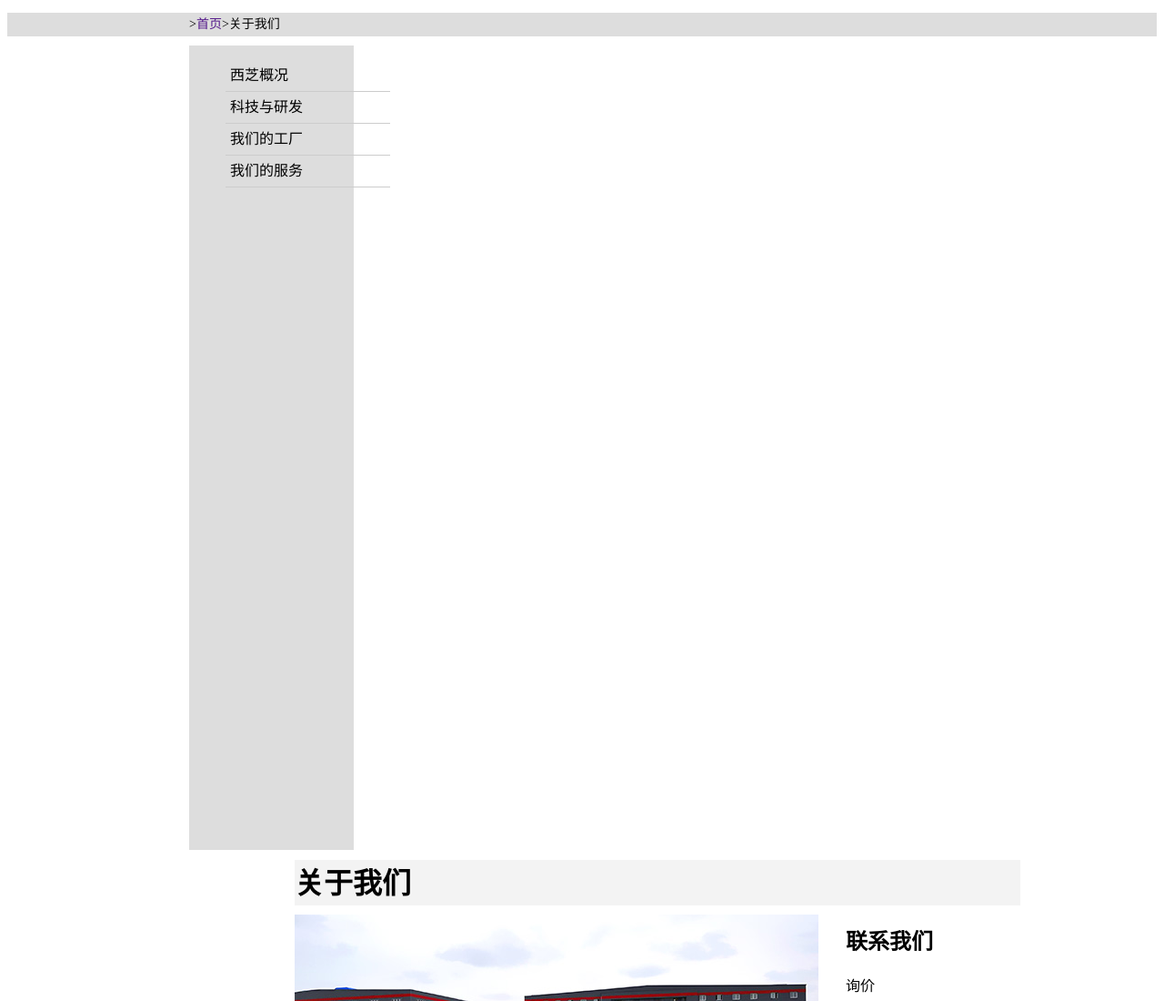
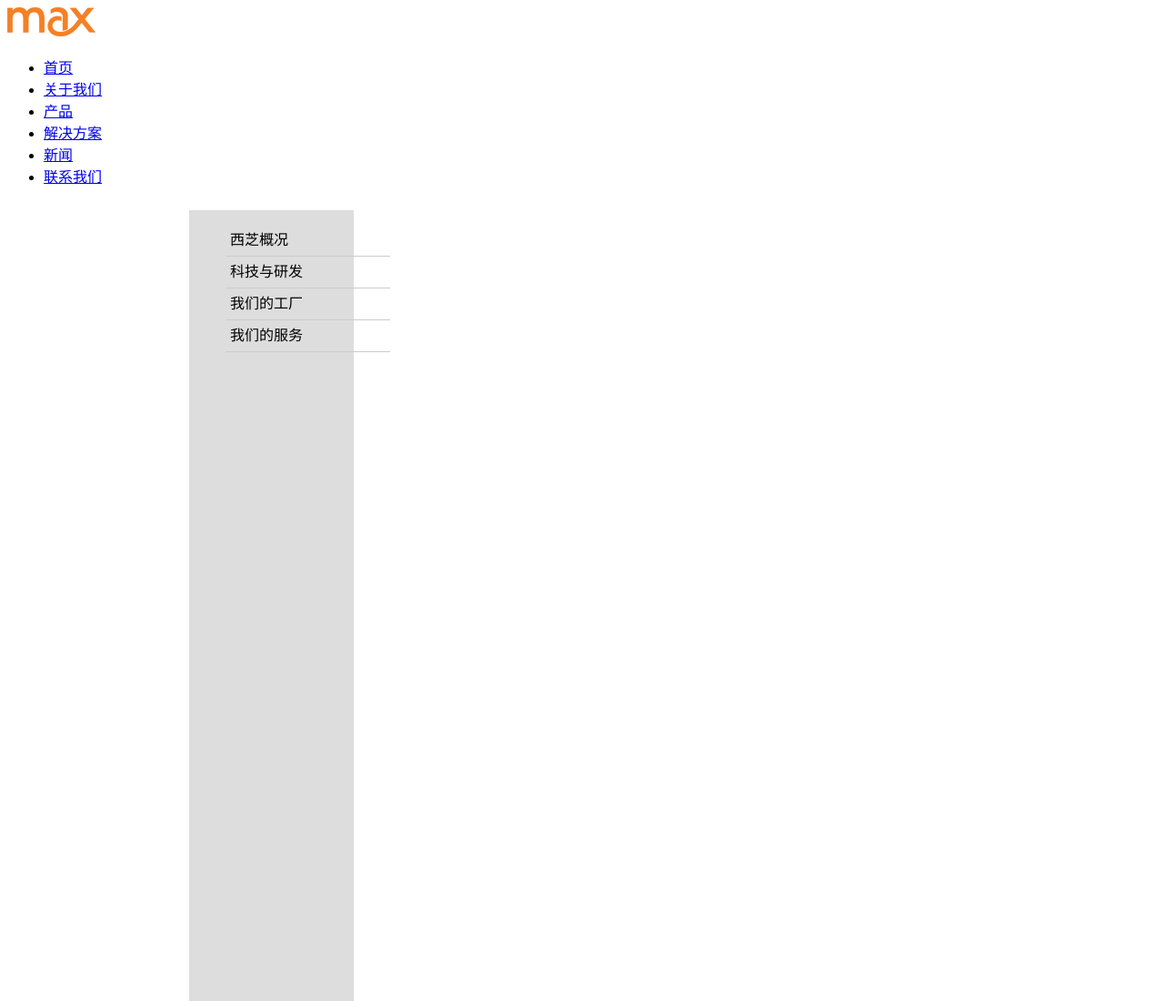
Before and after one commit to shaohua1994/project-max, a website: page src/aboutus.html in a window 1280 px wide. Shown: the top 1100 px of the page at 91% size. Drawn offline with nearby package versions, Linux system fonts and the light colour scheme; files that its build step writes are made by us from their sources.

Commit message:
关于我们补漏洞

```diff
--- a/src/aboutus.html
+++ b/src/aboutus.html
@@ -8,9 +8,18 @@
 </head>
 <body>
         <div class="body">
-          <div class="header">
-          	<p>><a href="">首页</a>>关于我们</p>
-          </div>
+         <div class="nav">
+             <div><a href=""><img src="./img/logo.png" alt=""></a></div>
+             <div>
+                 <ul>
+                    <li><a href="/index.html">首页</a></li>
+                    <li><a href="/aboutus.html">关于我们</a></li>
+                    <li><a href="/product.html">产品</a></li>
+                    <li><a href="/">解决方案</a></li>
+                    <li><a href="/">新闻</a></li>
+                    <li><a href="/contactUs.html">联系我们</a></li>
+                 </ul>
+             </div>
           <div class="conner">
           	<div class="conleft">
           		<ul>
```
